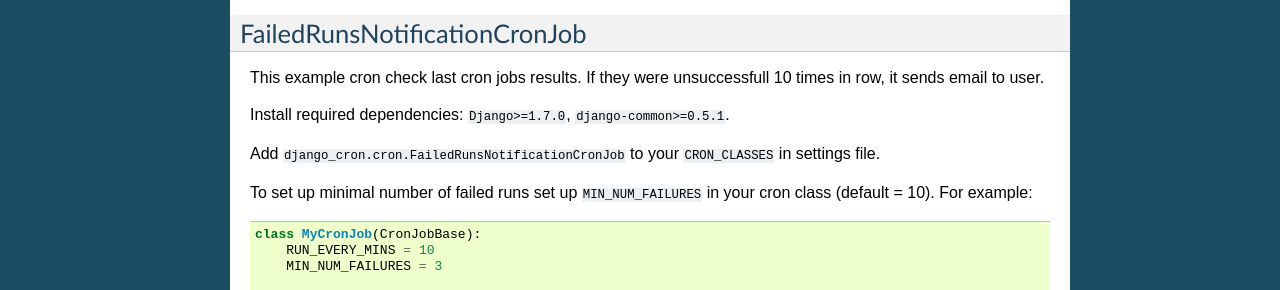
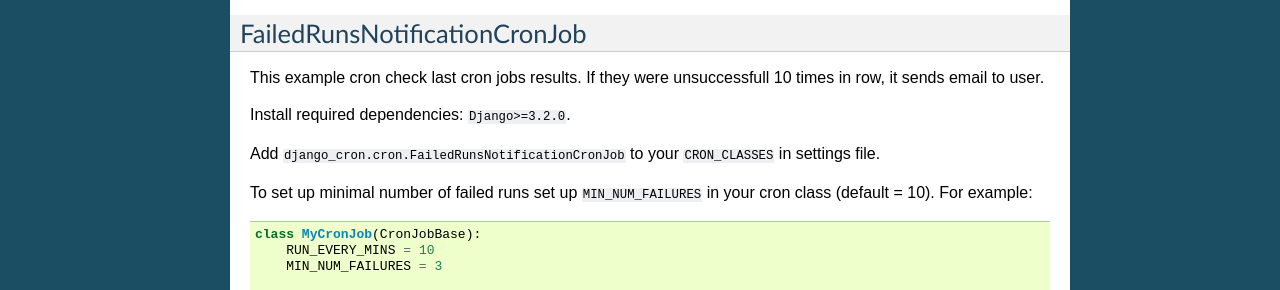
Before and after one commit to Tivix/django-cron, a Sphinx documentation site: the page built from docs/sample_cron_configurations.rst, in a window 1280 px wide. Shown: the part 1343-1633 px from the top of the page. Built offline with Sphinx 7.4.7, drawn with Linux system fonts in a browser that asks for light colours.

Commit message:
Update docs/sample_cron_configurations and package version

```diff
--- a/docs/sample_cron_configurations.rst
+++ b/docs/sample_cron_configurations.rst
@@ -92,7 +92,7 @@
 
 This example cron check last cron jobs results. If they were unsuccessfull 10 times in row, it sends email to user.
 
-Install required dependencies: ``Django>=1.7.0``, ``django-common>=0.5.1``.
+Install required dependencies: ``Django>=3.2.0``.
 
 Add ``django_cron.cron.FailedRunsNotificationCronJob`` to your ``CRON_CLASSES`` in settings file.
 
--- a/setup.py
+++ b/setup.py
@@ -20,7 +20,7 @@
 
 setup(
     name='django-cron',
-    version='0.5.1',
+    version='0.6.0',
     author='Sumit Chachra',
     author_email='chachra@tivix.com',
     url='http://github.com/tivix/django-cron',
```
